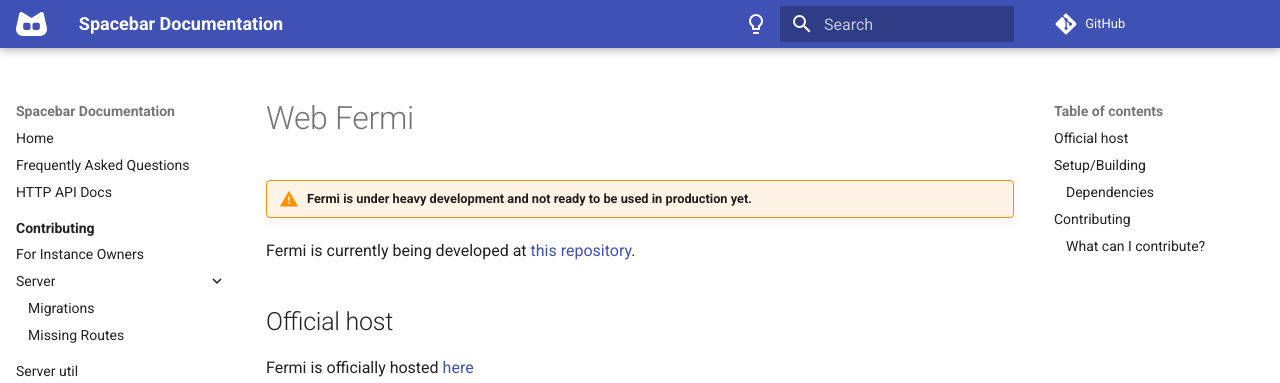
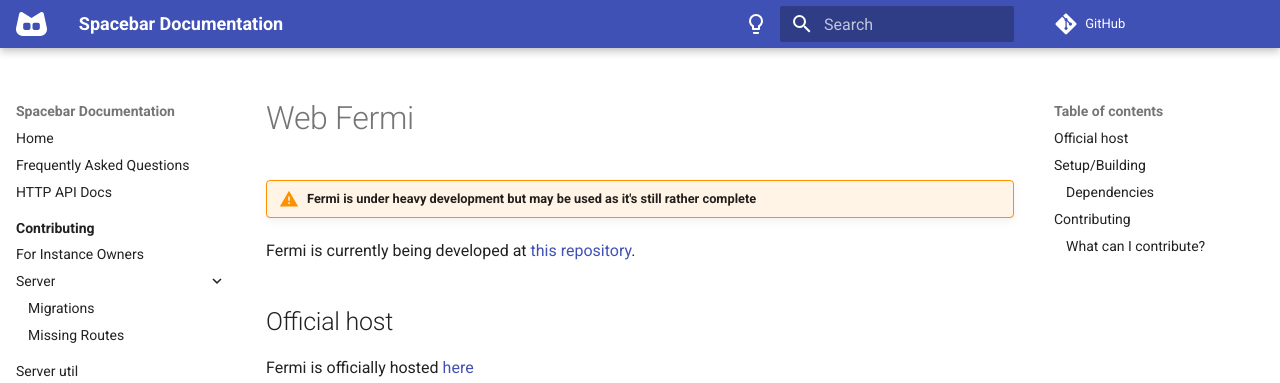
Before and after one commit to spacebarchat/docs, an MkDocs documentation site: the page built from docs/setup/clients/fermi/web.md, in a window 1280 px wide and 900 px high. Shown: the top 383 px of the window. Built offline with MkDocs 1.6.1 and Material for MkDocs 9.7.7, drawn with Linux system fonts in a browser that asks for light colours; comment, search, counter and statistics services are not loaded.

Commit message:
update some text

```diff
--- a/docs/setup/clients/fermi/web.md
+++ b/docs/setup/clients/fermi/web.md
@@ -1,6 +1,6 @@
 # Web Fermi
 
-!!! warning "Fermi is under heavy development and not ready to be used in production yet."
+!!! warning "Fermi is under heavy development but may be used as it's still rather complete"
 
 Fermi is currently being developed at [this repository](https://github.com/MathMan05/Fermi).
 
```
